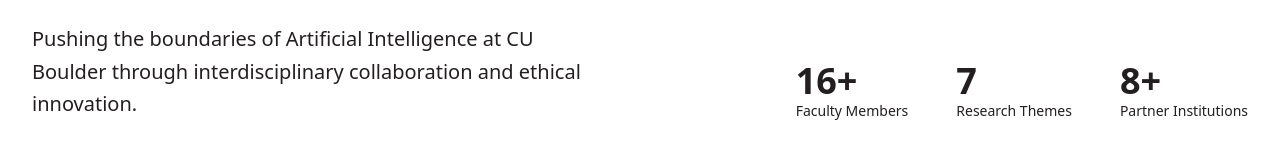
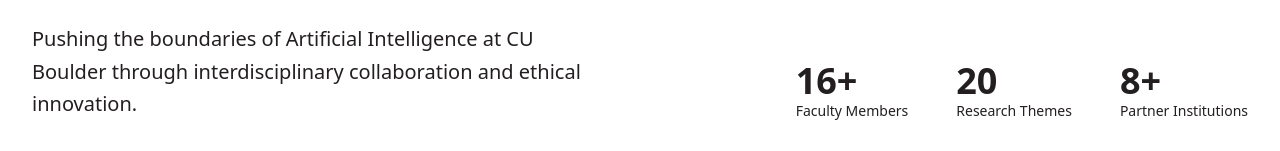
Before and after one commit to hayesbh/cu-ailab-website, a Next.js app: page /research in a window 1280 px wide. Shown: the part 180-331 px from the top of the page. Built offline with nearby package versions, Linux system fonts and the light colour scheme.

Commit message:
Update Research Themes counter

```diff
--- a/src/app/research/page.tsx
+++ b/src/app/research/page.tsx
@@ -20,9 +20,20 @@
   // I will pass ALL projects to the browser.
   const allProjects = projectsData.projects;
 
+  // Populate the "Research Themes" stat from the actual number of projects
+  // instead of a hardcoded value, so it stays in sync with projects.yaml.
+  const heroData = {
+    ...researchData.hero,
+    stats: researchData.hero.stats.map((stat) =>
+      stat.label === "Research Themes"
+        ? { ...stat, value: String(allProjects.length) }
+        : stat
+    ),
+  };
+
   return (
     <main className="flex-grow w-full max-w-7xl mx-auto px-4 sm:px-6 lg:px-8 py-10 space-y-16">
-      <ResearchHero data={researchData.hero} />
+      <ResearchHero data={heroData} />
       <ResearchProjectBrowser initialProjects={allProjects} categories={researchData.filters.categories} />
       {/*
           Note: publications.yaml returns an object with a 'publications' array property
--- a/src/content/research.yaml
+++ b/src/content/research.yaml
@@ -4,6 +4,7 @@
   stats:
     - value: "16+"
       label: "Faculty Members"
+    # value is computed dynamically from projects.yaml in research/page.tsx
     - value: "7"
       label: "Research Themes"
     - value: "8+"
```
